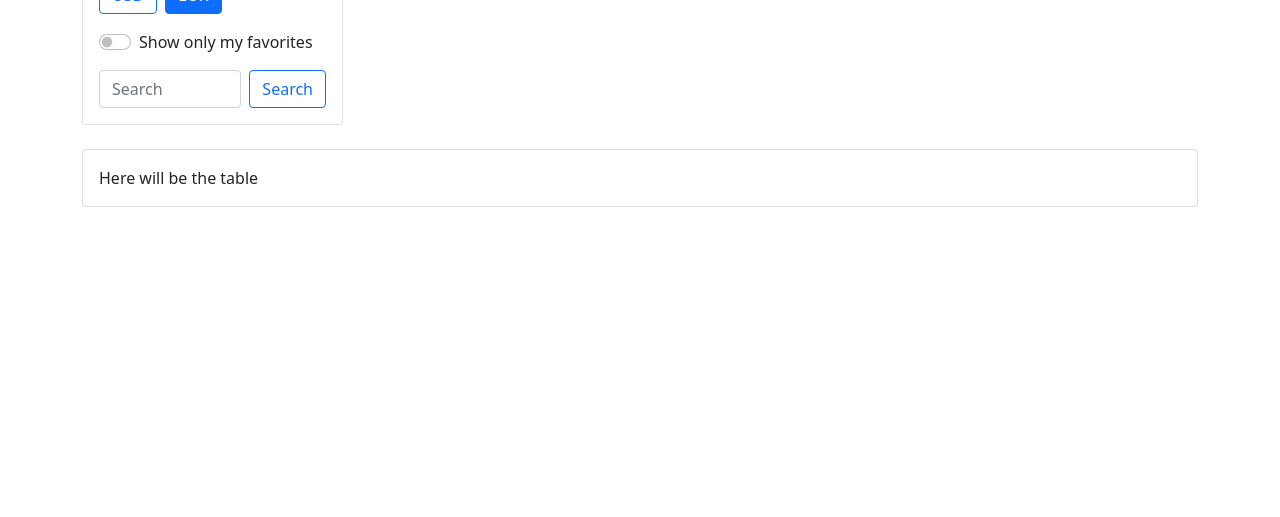
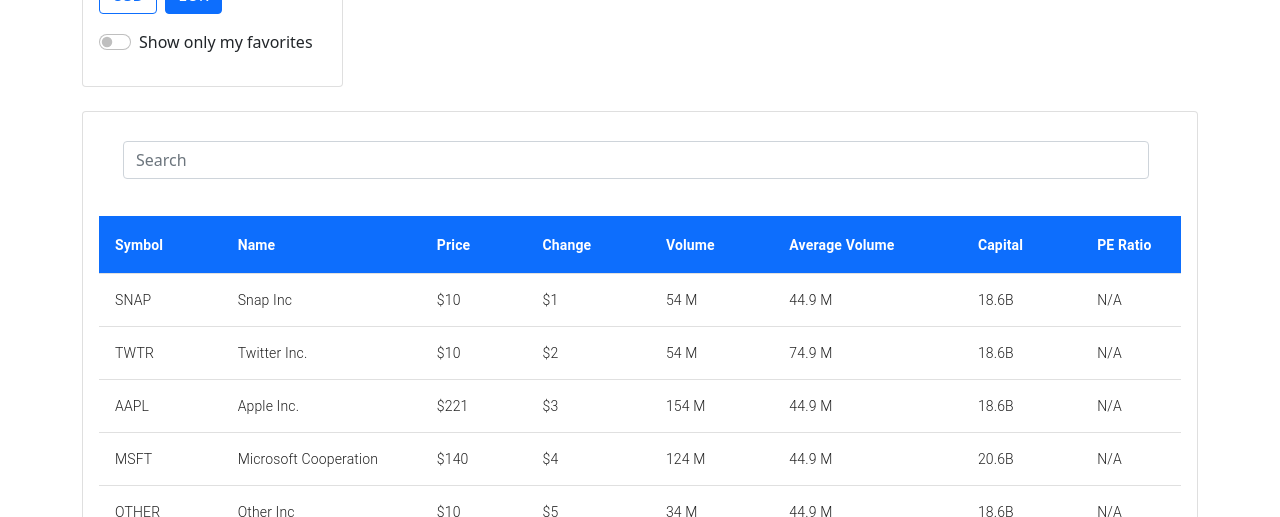
Before and after one commit to jannden/stock-market-dashboard, a React app: page / in a window 1280 px wide. Shown: the part 435-952 px from the top of the page. Before the commit the page ends 800 px from the top, so only its background shows below. Built offline with nearby package versions, Linux system fonts and the light colour scheme.

Commit message:
Table Component Added

```diff
--- /dev/null
+++ b/data/stocks.js
@@ -0,0 +1,79 @@
+export default [
+  {
+    id: 1,
+    symbol: "SNAP",
+    name: "Snap Inc",
+    price: "$10",
+    change: "$1",
+    volume: "54 M",
+    average: "44.9 M",
+    capital: "18.6B",
+    ratio: "N/A",
+  },
+  {
+    id: 2,
+    symbol: "TWTR",
+    name: "Twitter Inc.",
+    price: "$10",
+    change: "$2",
+    volume: "54 M",
+    average: "74.9 M",
+    capital: "18.6B",
+    ratio: "N/A",
+  },
+  {
+    id: 3,
+    symbol: "AAPL",
+    name: "Apple Inc.",
+    price: "$221",
+    change: "$3",
+    volume: "154 M",
+    average: "44.9 M",
+    capital: "18.6B",
+    ratio: "N/A",
+  },
+  {
+    id: 4,
+    symbol: "MSFT",
+    name: "Microsoft Cooperation",
+    price: "$140",
+    change: "$4",
+    volume: "124 M",
+    average: "44.9 M",
+    capital: "20.6B",
+    ratio: "N/A",
+  },
+  {
+    id: 5,
+    symbol: "OTHER",
+    name: "Other Inc",
+    price: "$10",
+    change: "$5",
+    volume: "34 M",
+    average: "44.9 M",
+    capital: "18.6B",
+    ratio: "N/A",
+  },
+  {
+    id: 6,
+    symbol: "IBM",
+    name: "IBM Inc",
+    price: "$72",
+    change: "$6",
+    volume: "66 M",
+    average: "48.9 M",
+    capital: "10.6B",
+    ratio: "N/A",
+  },
+  {
+    id: 7,
+    symbol: "Facebook",
+    name: "Facebook Inc",
+    price: "$172",
+    change: "$7",
+    volume: "166 M",
+    average: "148.9 M",
+    capital: "21.6B",
+    ratio: "N/A",
+  },
+];
--- a/src/components/Controls.jsx
+++ b/src/components/Controls.jsx
@@ -1,3 +1,5 @@
+/* eslint-disable */
+
 import React from "react";
 
 // Bootstrap
@@ -23,17 +25,6 @@
           label="Show only my favorites"
         />
       </div>
-      <div>
-        <div className="d-flex">
-          <FormControl
-            type="search"
-            placeholder="Search"
-            className="me-2"
-            aria-label="Search"
-          />
-          <Button variant="outline-primary">Search</Button>
-        </div>
-      </div>
     </Form>
   );
 };
--- a/src/components/Header.jsx
+++ b/src/components/Header.jsx
@@ -1,3 +1,5 @@
+/* eslint-disable */
+
 // Routing
 import { Link } from "react-router-dom";
 
--- /dev/null
+++ b/src/components/useTable.jsx
@@ -0,0 +1,142 @@
+/* eslint-disable */
+
+import React, { useState } from "react";
+import {
+  Table,
+  TableHead,
+  TableRow,
+  TableCell,
+  makeStyles,
+  TablePagination,
+  TableSortLabel,
+} from "@material-ui/core";
+
+const useStyles = makeStyles((theme) => ({
+  table: {
+    marginTop: theme.spacing(3),
+    "& thead th": {
+      fontWeight: "600",
+      color: "white",
+      backgroundColor: "#0d6efd",
+    },
+    "& tbody td": {
+      fontWeight: "300",
+    },
+    "& tbody tr:hover": {
+      backgroundColor: "#fffbf2",
+      cursor: "pointer",
+    },
+  },
+}));
+
+export default function useTable(records, headCells, filterFn) {
+  const classes = useStyles();
+
+  const pages = [5, 10, 25];
+  const [page, setPage] = useState(0);
+  const [rowsPerPage, setRowsPerPage] = useState(pages[page]);
+  const [order, setOrder] = useState();
+  const [orderBy, setOrderBy] = useState();
+
+  const TblContainer = (props) => (
+    <Table className={classes.table}>{props.children}</Table>
+  );
+
+  const TblHead = (props) => {
+    const handleSortRequest = (cellId) => {
+      const isAsc = orderBy === cellId && order === "asc";
+      setOrder(isAsc ? "desc" : "asc");
+      setOrderBy(cellId);
+    };
+
+    return (
+      <TableHead>
+        <TableRow>
+          {headCells.map((headCell) => (
+            <TableCell
+              key={headCell.id}
+              sortDirection={orderBy === headCell.id ? order : false}
+            >
+              {headCell.disableSorting ? (
+                headCell.label
+              ) : (
+                <TableSortLabel
+                  active={orderBy === headCell.id}
+                  direction={orderBy === headCell.id ? order : "asc"}
+                  onClick={() => {
+                    handleSortRequest(headCell.id);
+                  }}
+                >
+                  {headCell.label}
+                </TableSortLabel>
+              )}
+            </TableCell>
+          ))}
+        </TableRow>
+      </TableHead>
+    );
+  };
+
+  const handleChangePage = (event, newPage) => {
+    setPage(newPage);
+  };
+
+  const handleChangeRowsPerPage = (event) => {
+    setRowsPerPage(parseInt(event.target.value, 10));
+    setPage(0);
+  };
+
+  const TblPagination = () => (
+    <TablePagination
+      component="div"
+      page={page}
+      rowsPerPageOptions={pages}
+      rowsPerPage={rowsPerPage}
+      count={records.length}
+      onPageChange={handleChangePage}
+      onRowsPerPageChange={handleChangeRowsPerPage}
+    />
+  );
+
+  /* to be fixed for numbers */
+
+  function stableSort(array, comparator) {
+    const stabilizedThis = array.map((el, index) => [el, index]);
+    stabilizedThis.sort((a, b) => {
+      const order = comparator(a[0], b[0]);
+      if (order !== 0) return order;
+      return a[1] - b[1];
+    });
+    return stabilizedThis.map((el) => el[0]);
+  }
+
+  function getComparator(order, orderBy) {
+    return order === "desc"
+      ? (a, b) => descendingComparator(a, b, orderBy)
+      : (a, b) => -descendingComparator(a, b, orderBy);
+  }
+
+  function descendingComparator(a, b, orderBy) {
+    if (b[orderBy] < a[orderBy]) {
+      return -1;
+    }
+    if (b[orderBy] > a[orderBy]) {
+      return 1;
+    }
+    return 0;
+  }
+
+  const recordsAfterPagingAndSorting = () => {
+    return stableSort(
+      filterFn.fn(records),
+      getComparator(order, orderBy)
+    ).slice(page * rowsPerPage, (page + 1) * rowsPerPage);
+  };
+
+  return {
+    TblContainer,
+    TblHead,
+    TblPagination,
+    recordsAfterPagingAndSorting,
+  };
+}
--- a/src/pages/Home.jsx
+++ b/src/pages/Home.jsx
@@ -5,7 +5,7 @@
 import Row from "react-bootstrap/Row";
 import Col from "react-bootstrap/Col";
 import Card from "react-bootstrap/Card";
-
+import Table from "./Table";
 // Components
 import Controls from "../components/Controls";
 
@@ -32,7 +32,7 @@
         <Col>
           <Card>
             <Card.Body>
-              <Card.Text>Here will be the table</Card.Text>
+              <Table />
             </Card.Body>
           </Card>
         </Col>
--- /dev/null
+++ b/src/pages/Table.jsx
@@ -0,0 +1,103 @@
+/* eslint-disable */
+import React, { useState } from "react";
+import PeopleOutlineTwoToneIcon from "@material-ui/icons/PeopleOutlineTwoTone";
+import FormControl from "react-bootstrap/FormControl";
+import {
+  makeStyles,
+  TableBody,
+  TableRow,
+  TableCell,
+  Toolbar,
+  InputAdornment,
+} from "@material-ui/core";
+import useTable from "../components/useTable";
+import { Search } from "@material-ui/icons";
+import stocksData from "../../data/stocks";
+
+const useStyles = makeStyles((theme) => ({
+  pageContent: {
+    margin: theme.spacing(5),
+    padding: theme.spacing(3),
+  },
+  searchInput: {
+    width: "75%",
+  },
+}));
+
+const headCells = [
+  { id: "symbol", label: "Symbol" },
+  { id: "name", label: "Name" },
+  { id: "price", label: "Price" },
+  { id: "change", label: "Change" },
+  { id: "volume", label: "Volume" },
+  { id: "average", label: "Average Volume" },
+  { id: "capital", label: "Capital" },
+  { id: "ratio", label: "PE Ratio", disableSorting: true },
+];
+
+export default function Table() {
+  const [stocks] = useState([...stocksData]);
+  const classes = useStyles();
+  const [records, setRecords] = useState([...stocksData]);
+  const [filterFn, setFilterFn] = useState({
+    fn: (stocks) => {
+      return stocks;
+    },
+  });
+
+  const { TblContainer, TblHead, TblPagination, recordsAfterPagingAndSorting } =
+    useTable(records, headCells, filterFn);
+
+  const handleSearch = (e) => {
+    let target = e.target;
+    setFilterFn({
+      fn: (stocks) => {
+        if (target.value == "") return stocks;
+        else
+          return stocks.filter((x) =>
+            x.name.toLowerCase().includes(target.value)
+          );
+      },
+    });
+  };
+
+  return (
+    <>
+      {/* Stocks Table */}
+      <Toolbar>
+        <FormControl
+          type="search"
+          placeholder="Search"
+          className="me-2"
+          aria-label="Search"
+          InputProps={{
+            startAdornment: (
+              <InputAdornment position="start">
+                <Search />
+              </InputAdornment>
+            ),
+          }}
+          onChange={handleSearch}
+        />
+      </Toolbar>
+      <TblContainer>
+        <TblHead />
+        <TableBody>
+          {recordsAfterPagingAndSorting().map((stock) => (
+            <TableRow key={stock.id}>
+              <TableCell>{stock.symbol}</TableCell>
+              <TableCell>{stock.name}</TableCell>
+              <TableCell>{stock.price}</TableCell>
+              <TableCell>{stock.change}</TableCell>
+              <TableCell>{stock.volume}</TableCell>
+              <TableCell>{stock.average}</TableCell>
+              <TableCell>{stock.capital}</TableCell>
+              <TableCell>{stock.ratio}</TableCell>
+            </TableRow>
+          ))}
+        </TableBody>
+      </TblContainer>
+      <TblPagination />
+    </>
+  );
+}
```
Also changed, not shown: package.json (+8 -2 lines), 1 other file (tests, documents, lock files or other folders).
